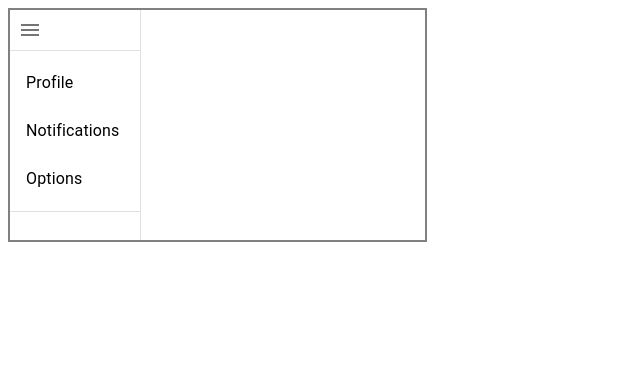
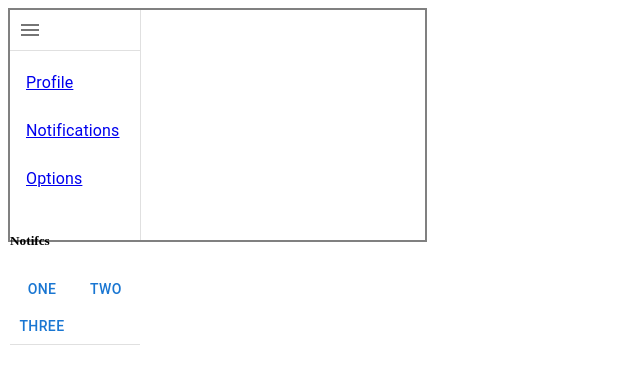
Before and after one commit to sanjnasun/chromeExtension, a React (Create React App) app in the folder frontend/react-chrome-ext/: page /notifications in a window 1280 px wide. Shown: the top 384 px of the page, without its empty margins (0-640 px from the left). Built offline with nearby package versions, Linux system fonts and the light colour scheme.

Commit message:
New additions with notifs

```diff
--- a/frontend/react-chrome-ext/package.json
+++ b/frontend/react-chrome-ext/package.json
@@ -16,6 +16,7 @@
     "@types/react-dom": "^18.3.0",
     "react": "^18.3.1",
     "react-dom": "^18.3.1",
+    "react-router-dom": "^6.24.1",
     "react-scripts": "5.0.1",
     "typescript": "^4.9.5",
     "web-vitals": "^2.1.4"
--- a/frontend/react-chrome-ext/src/components/main-page-elements/notifications/notifs.tsx
+++ b/frontend/react-chrome-ext/src/components/main-page-elements/notifications/notifs.tsx
@@ -1,11 +1,19 @@
 import React from 'react';
 import { Box } from '@mui/material';
+import Button from '@mui/material/Button';
+
 
 const Notifications = () => {
     return (
-        <Box sx={{ width: '100px', height: '100%'}}>
+        <div>
+            <h5>Notifcs </h5>
 
-        </Box>
+                <Button>One</Button>
+                <Button>Two</Button>
+                <Button>Three</Button>
+        </div>
+
+
     );
 };
 
--- a/frontend/react-chrome-ext/src/components/main-page-elements/options/options.tsx
+++ b/frontend/react-chrome-ext/src/components/main-page-elements/options/options.tsx
@@ -3,9 +3,7 @@ import { Box } from '@mui/material';
 
 const Options = () => {
     return (
-        <Box sx={{ width: '100px', height: '100%'}}>
-
-        </Box>
+        <h5>Options </h5>
     );
 };
 
--- a/frontend/react-chrome-ext/src/components/main-page-elements/profile/profile.tsx
+++ b/frontend/react-chrome-ext/src/components/main-page-elements/profile/profile.tsx
@@ -3,9 +3,7 @@ import { Box } from '@mui/material';
 
 const Profile = () => {
     return (
-        <Box sx={{ width: '100px', height: '100%'}}>
-
-        </Box>
+        <h5>Profile </h5>
     );
 };
 
--- a/frontend/react-chrome-ext/src/components/navigation/sideNav.tsx
+++ b/frontend/react-chrome-ext/src/components/navigation/sideNav.tsx
@@ -4,9 +4,13 @@ import List from '@mui/material/List';
 import Divider from '@mui/material/Divider';
 import ListItem from '@mui/material/ListItem';
 import ListItemButton from '@mui/material/ListItemButton';
+import { Box, IconButton } from '@mui/material';
+import { BrowserRouter, Routes, Route, Link } from "react-router-dom";
+import Profile from '../main-page-elements/profile/profile';
+import Notifications from '../main-page-elements/notifications/notifs';
+import Options from '../main-page-elements/options/options';
 import ListItemText from '@mui/material/ListItemText';
-import { Box, IconButton } from '@mui/material';
-import Drawer from '@mui/material/Drawer';
+import '../../styling/styles.css';
 
 const SideNav = () => {
     return (
@@ -15,24 +19,50 @@ const SideNav = () => {
             <IconButton>
                 <MenuIcon />
             </IconButton>
+
             <Divider />
+                <BrowserRouter>
+
                     <List>
+
                         <ListItem disablePadding>
                             <ListItemButton>
-                        <ListItemText primary="Profile" />
+                                <Link to='/profile' id="underline"><ListItemText primary='Profile'></ListItemText></Link>
                             </ListItemButton>
                         </ListItem>
+
                         <ListItem disablePadding>
                             <ListItemButton>
-                        <ListItemText primary="Notifications" />
+                                <Link to='/notifications'><ListItemText primary='Notifications'></ListItemText> </Link>
                             </ListItemButton>
                         </ListItem>
+
                         <ListItem disablePadding>
                             <ListItemButton>
+                            <Link to="options">
                                 <ListItemText primary="Options" />
+                            </Link>
                             </ListItemButton>
                         </ListItem>
+
                     </List>
+
+                    <Routes>
+                        <Route
+                            path="/profile"
+                            element={<Profile />}
+                        ></Route>
+                        <Route
+                            path="/notifications"
+                            element={<Notifications />}
+                        ></Route>
+                        <Route
+                            path="/options"
+                            element={<Options />}
+                        ></Route>
+                    </Routes>
+
+                </BrowserRouter>
             <Divider />
         </Box>
     );
--- a/frontend/react-chrome-ext/src/styling/styles.css
+++ b/frontend/react-chrome-ext/src/styling/styles.css
@@ -0,0 +1,4 @@
+#underline
+{
+    text-decoration: 'none';
+}
```
Also changed, not shown: 3 other files (tests, documents, lock files or other folders). Lines whose indentation alone changed are shown as unchanged.
